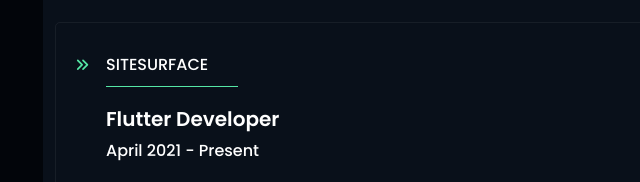
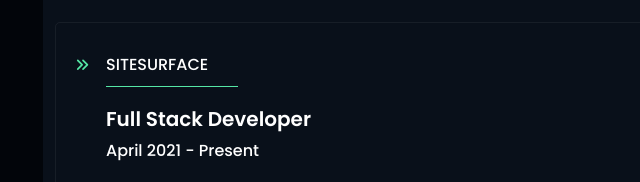
Before and after one commit to san-sitesurface/zyan-portfolio, a plain HTML site: page index.html in a window 1280 px wide. Shown: the part 3508-3690 px from the top of the page, 224-864 px from the left. Drawn offline with Linux system fonts and the light colour scheme; no server answers.

Commit message:
Update index.html

```diff
--- a/index.html
+++ b/index.html
@@ -399,7 +399,7 @@
                     <div class="">
                       <div class="tf__single_skill_2 fade_bottom" data-trigerId="skills">
                         <h3>SITESURFACE</h3>
-                        <h2>Flutter Developer</h2>
+                        <h2>Full Stack Developer</h2>
                         <h4>April 2021 - Present</h4>
                         <p>
                           • Worked with clients from different countries.<br>
```
